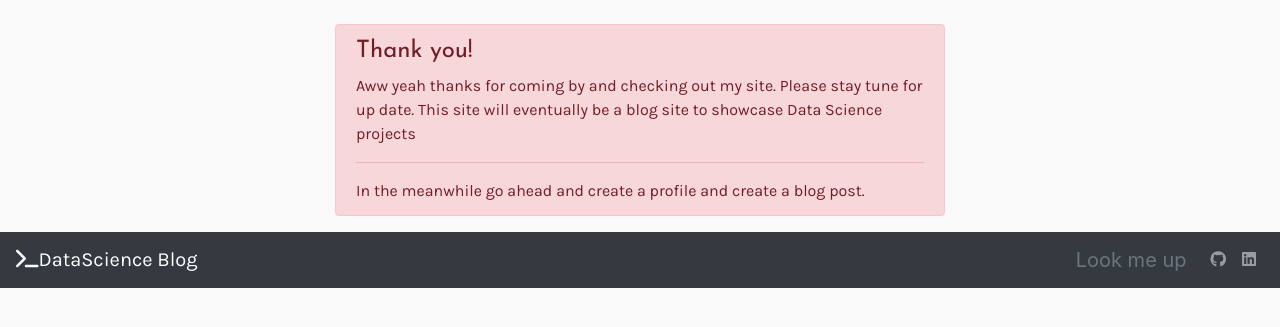
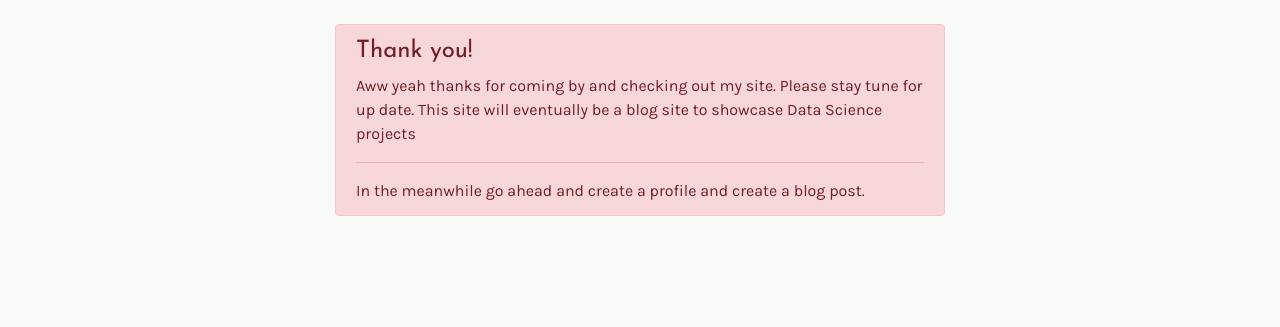
Before and after one commit to rcortezk9/django_project, a Django app: page /about/ in a window 1280 px wide. Shown: the part 56-383 px from the top of the page. Run offline with Django 3.2, Linux system fonts and the light colour scheme; some libraries are stand-ins or nearby versions.

Commit message:
Remove footer

```diff
--- a/blog/templates/blog/base.html
+++ b/blog/templates/blog/base.html
@@ -46,8 +46,6 @@
 
     </div>
 
-    {% include 'blog/footer.html' %}
-
     {% include 'blog/js.html' %}
 
   </body>
--- a/blog/templates/blog/footer.html
+++ /dev/null
@@ -1,13 +0,0 @@
-<nav class="navbar navbar-expand-lg navbar-dark bg-dark">
-    <a class="navbar-brand" href="{% url 'blog-home' %}"><i class="fas fa-terminal"></i>DataScience Blog</a>
-    <button class="navbar-toggler" type="button" data-toggle="collapse" data-target="#navbarNav" aria-controls="navbarNav" aria-expanded="false" aria-label="Toggle navigation">
-        <span class="navbar-toggler-icon"></span>
-    </button>
-    <div class="collapse navbar-collapse" id="navbarNav">
-        <ul class="navbar-nav ml-auto">
-          <li class="navbar-brand text-secondary">Look me up</li>
-          <li class="nav-item"><a class="nav-link" href="https://github.com/rcortezk9" target="_blank"><i class="fab fa-github"></i></a></li>
-          <li class="nav-item"><a class="nav-link" href="https://www.linkedin.com/in/rene-cortez/" target="_blank"><i class="fab fa-linkedin"></i></a></li>
-        </ul>
-    </div>
-</nav>
```
Also changed, not shown: 2 other files.
